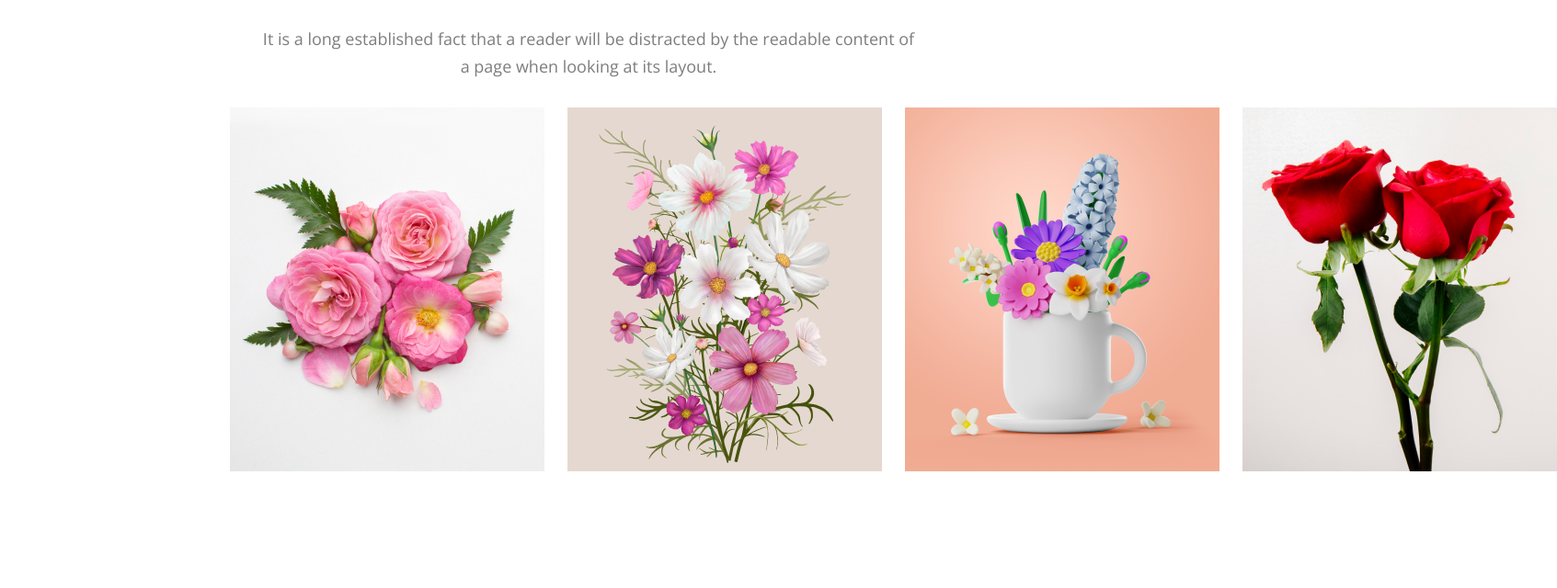
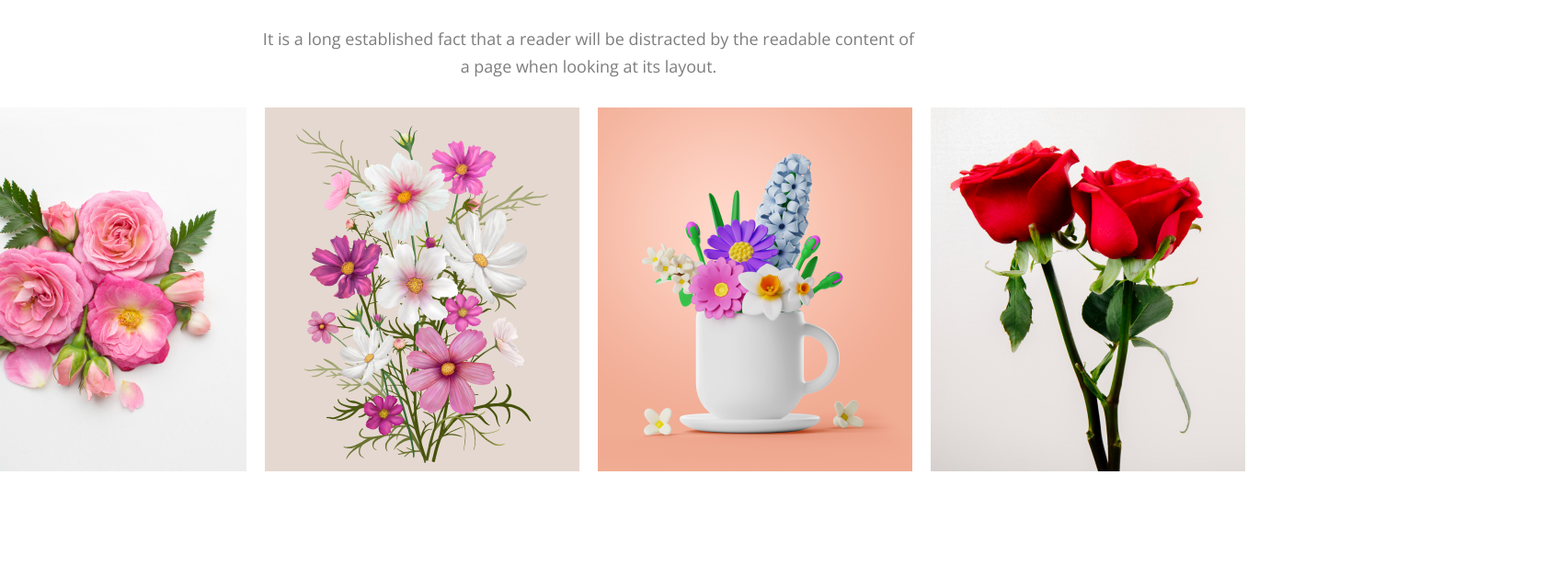
Before and after one commit to Rakib404H/flower-shop, a plain HTML site: page index.html in a window 1280 px wide. Shown: the part 3788-4428 px from the top of the page at 92% size, 1693 px wide, since content can reach past the window. Drawn offline with nearby package versions, Linux system fonts and the light colour scheme.

Commit message:
completed

```diff
--- a/style.css
+++ b/style.css
@@ -193,7 +193,8 @@ body {
 
 .instagram-images {
     display: flex;
-    gap: 25px;
+    justify-content: center;
+    gap: 20px;
     height: 100%;
 }
 
```
